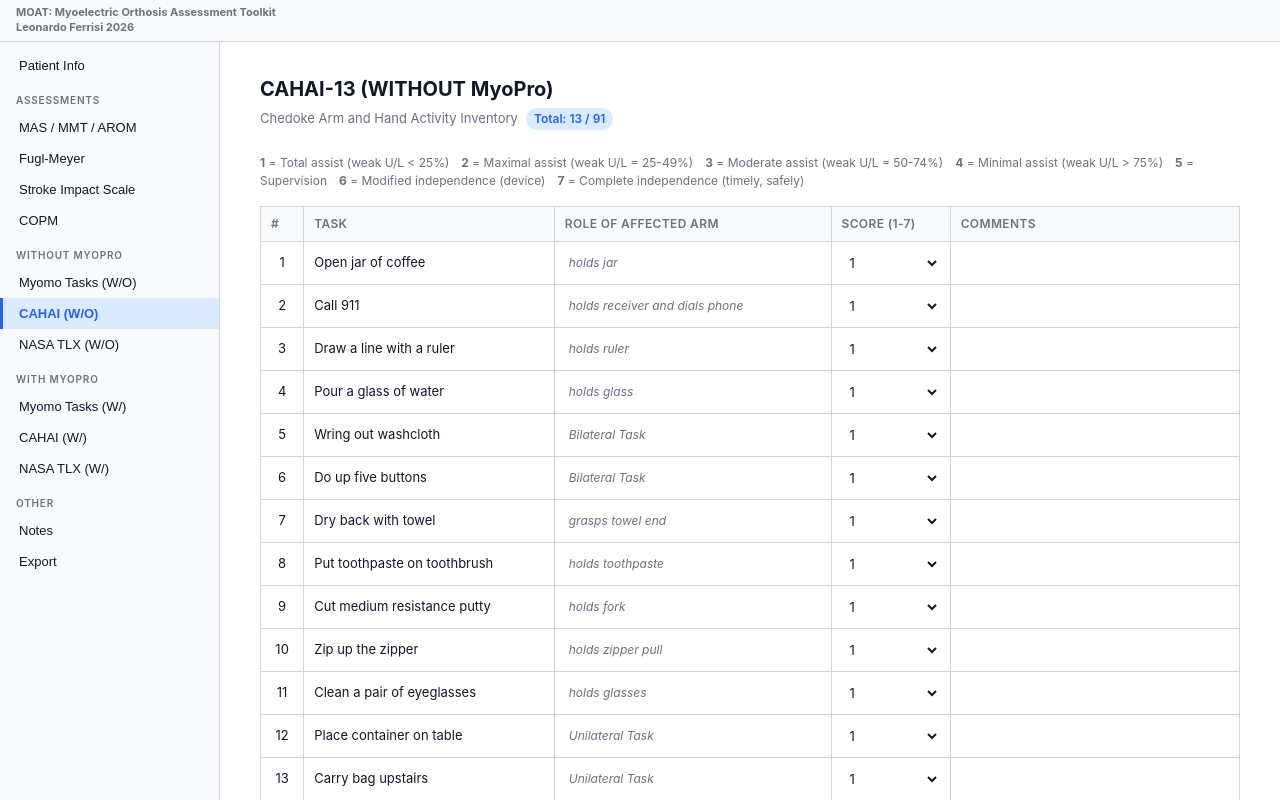
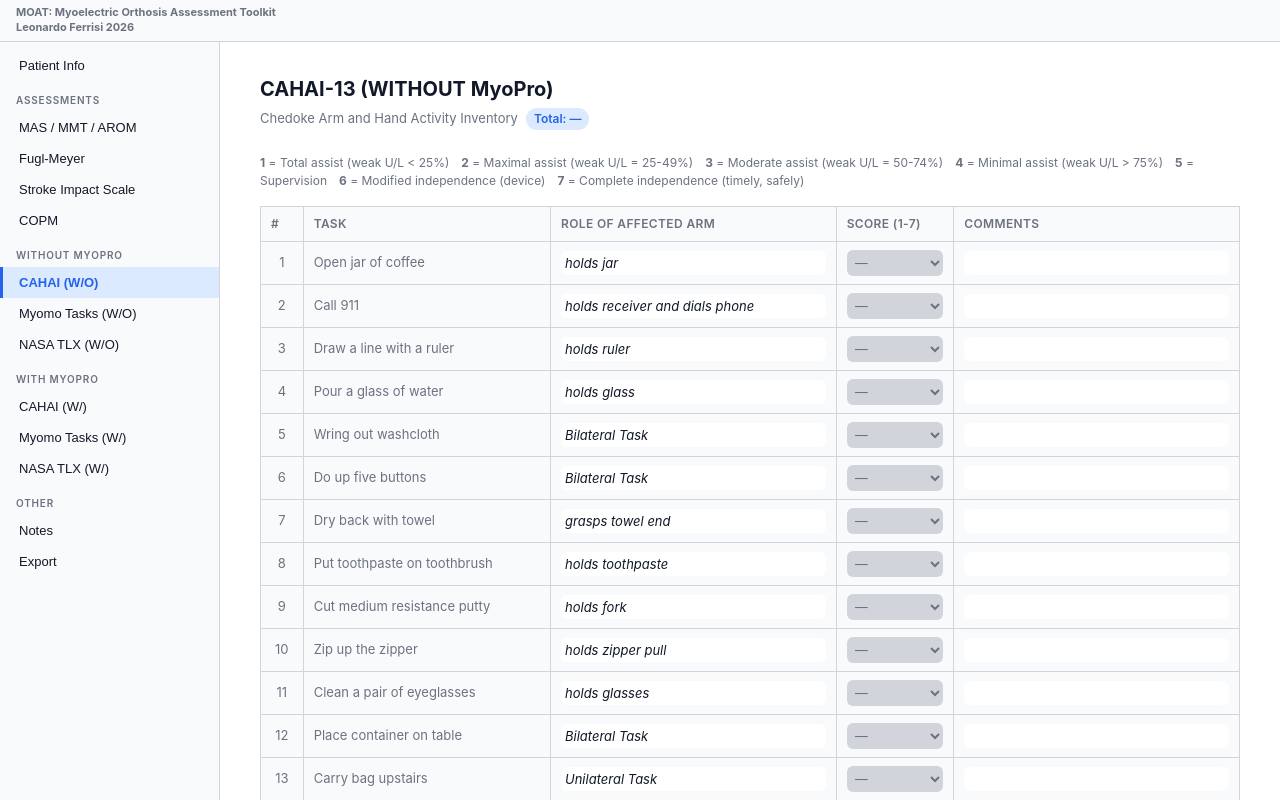
Before and after one commit to UtahNeuroroboticsLab/MOAT, a React (Vite) app in the folder moat-app-tauri/: page / in a window 1280 px wide. Both pictures are taken after a click on the button "CAHAI (W/O)". Built offline with nearby package versions, Linux system fonts and the light colour scheme.

Commit message:
updated with some notes from Devyn. Cahai is now about myomo tasks. Defaulted CAHAI scores to empty.

```diff
--- a/moat-app-tauri/src/App.css
+++ b/moat-app-tauri/src/App.css
@@ -465,6 +465,16 @@ textarea { resize: vertical; min-height: 60px; }
   font-style: italic;
 }
 
+.cahai-row-unfilled {
+  background: var(--bg-alt);
+  color: var(--text-muted);
+}
+
+.cahai-score-unfilled {
+  background: var(--border);
+  color: var(--text-muted);
+}
+
 /* ---- Navigation ---- */
 .nav-footer {
   display: flex;
--- a/moat-app-tauri/src/App.tsx
+++ b/moat-app-tauri/src/App.tsx
@@ -20,11 +20,11 @@ const sections: { id: SectionId; label: string; group?: string }[] = [
   { id: 'fugl_meyer', label: 'Fugl-Meyer' },
   { id: 'sis', label: 'Stroke Impact Scale' },
   { id: 'copm', label: 'COPM' },
-  { id: 'myomo_without', label: 'Myomo Tasks (W/O)', group: 'Without MyoPro' },
-  { id: 'cahai_without', label: 'CAHAI (W/O)' },
-  { id: 'nasa_without', label: 'NASA TLX (W/O)' },
-  { id: 'myomo_with', label: 'Myomo Tasks (W/)', group: 'With MyoPro' },
-  { id: 'cahai_with', label: 'CAHAI (W/)' },
+  { id: 'cahai_without', label: 'CAHAI (W/O)', group: 'Without MyoPro'},
+  { id: 'myomo_without', label: 'Myomo Tasks (W/O)' },
+  { id: 'nasa_without', label: 'NASA TLX (W/O)'},
+  { id: 'cahai_with', label: 'CAHAI (W/)', group: 'With MyoPro' },
+  { id: 'myomo_with', label: 'Myomo Tasks (W/)' },
   { id: 'nasa_with', label: 'NASA TLX (W/)' },
   { id: 'notes', label: 'Notes', group: 'Other' },
   { id: 'export', label: 'Export' },
--- a/moat-app-tauri/src/components/CAHAI.tsx
+++ b/moat-app-tauri/src/components/CAHAI.tsx
@@ -10,20 +10,21 @@ interface Props {
 export default function CAHAI({ data, onChange, variant }: Props) {
   const label = variant === 'without' ? 'WITHOUT MyoPro' : 'WITH MyoPro';
 
-  const updateTask = (idx: number, field: keyof CAHAIData['tasks'][0], value: string | number) => {
+  const updateTask = (idx: number, field: keyof CAHAIData['tasks'][0], value: string | number | null) => {
     const tasks = [...data.tasks];
     tasks[idx] = { ...tasks[idx], [field]: value };
     onChange({ ...data, tasks });
   };
 
-  const totalScore = data.tasks.reduce((s, t) => s + t.score, 0);
+  const totalScore = data.tasks.reduce((s, t) => s + (t.score ?? 0), 0);
+  const scoredCount = data.tasks.filter(t => t.score !== null).length;
 
   return (
     <div>
       <h2 className="section-title">CAHAI-13 ({label})</h2>
       <p className="section-subtitle">
         Chedoke Arm and Hand Activity Inventory
-        <span className="score-badge" style={{ marginLeft: 8 }}>Total: {totalScore} / 91</span>
+        <span className="score-badge" style={{ marginLeft: 8 }}>Total: {scoredCount > 0 ? `${totalScore} / ${scoredCount * 7}` : '—'}</span>
       </p>
 
       <div style={{ fontSize: 12, color: 'var(--text-muted)', marginBottom: 16 }}>
@@ -43,18 +44,23 @@ export default function CAHAI({ data, onChange, variant }: Props) {
           </tr>
         </thead>
         <tbody>
-          {cahaiTasks.map((taskDef, i) => (
-            <tr key={i}>
+          {cahaiTasks.map((taskDef, i) => {
+            const isUnfilled = data.tasks[i].score === null;
+            return (
+              <tr key={i} className={isUnfilled ? 'cahai-row-unfilled' : undefined}>
                 <td style={{ textAlign: 'center' }}>{taskDef.num}</td>
                 <td>{taskDef.task}</td>
                 <td>
                   <input type="text" value={data.tasks[i].role}
                     onChange={e => updateTask(i, 'role', e.target.value)}
-                  style={{ fontSize: 12, fontStyle: 'italic', color: 'var(--text-muted)' }} />
+                    className="cahai-role" />
                 </td>
                 <td>
-                <select value={data.tasks[i].score}
-                  onChange={e => updateTask(i, 'score', parseInt(e.target.value))}>
+                  <select
+                    value={data.tasks[i].score ?? ''}
+                    onChange={e => updateTask(i, 'score', e.target.value === '' ? null : parseInt(e.target.value))}
+                    className={isUnfilled ? 'cahai-score-unfilled' : undefined}>
+                    <option value="">—</option>
                     {[1, 2, 3, 4, 5, 6, 7].map(v => <option key={v} value={v}>{v}</option>)}
                   </select>
                 </td>
@@ -63,7 +69,8 @@ export default function CAHAI({ data, onChange, variant }: Props) {
                     onChange={e => updateTask(i, 'comment', e.target.value)} />
                 </td>
               </tr>
-          ))}
+            );
+          })}
           <tr style={{ fontWeight: 600, background: 'var(--bg-alt)' }}>
             <td colSpan={3} style={{ textAlign: 'right' }}>Total Score:</td>
             <td>{totalScore} / 91</td>
--- a/moat-app-tauri/src/components/SIS.tsx
+++ b/moat-app-tauri/src/components/SIS.tsx
@@ -7,7 +7,7 @@ interface Props {
 }
 
 export default function SIS({ data, onChange }: Props) {
-  const setItem = (domainKey: string, idx: number, value: number) => {
+  const setItem = (domainKey: string, idx: number, value: number | null) => {
     const domains = { ...data.domains };
     const arr = [...domains[domainKey]];
     arr[idx] = value;
@@ -55,7 +55,7 @@ export default function SIS({ data, onChange }: Props) {
                 {[5, 4, 3, 2, 1].map(v => (
                   <button key={v}
                     className={`likert-option ${data.domains[domain.key][idx] === v ? 'selected' : ''}`}
-                    onClick={() => setItem(domain.key, idx, v)}>
+                    onClick={() => setItem(domain.key, idx, data.domains[domain.key][idx] === v ? null : v)}>
                     {v}
                   </button>
                 ))}
--- a/moat-app-tauri/src/data/assessmentData.ts
+++ b/moat-app-tauri/src/data/assessmentData.ts
@@ -10,7 +10,7 @@ export const cahaiTasks = [
   { num: 9, task: 'Cut medium resistance putty', defaultRole: 'holds fork' },
   { num: 10, task: 'Zip up the zipper', defaultRole: 'holds zipper pull' },
   { num: 11, task: 'Clean a pair of eyeglasses', defaultRole: 'holds glasses' },
-  { num: 12, task: 'Place container on table', defaultRole: 'Unilateral Task' },
+  { num: 12, task: 'Place container on table', defaultRole: 'Bilateral Task' },
   { num: 13, task: 'Carry bag upstairs', defaultRole: 'Unilateral Task' },
 ];
 
--- a/moat-app-tauri/src/defaults.ts
+++ b/moat-app-tauri/src/defaults.ts
@@ -76,11 +76,11 @@ export function createDefaultState(): AssessmentState {
       })),
     },
     cahaiWithout: {
-      tasks: cahaiTasks.map(t => ({ role: t.defaultRole, score: 1, comment: '' })),
+      tasks: cahaiTasks.map(t => ({ role: t.defaultRole, score: null, comment: '' })),
       generalComment: '',
     },
     cahaiWith: {
-      tasks: cahaiTasks.map(t => ({ role: t.defaultRole, score: 1, comment: '' })),
+      tasks: cahaiTasks.map(t => ({ role: t.defaultRole, score: null, comment: '' })),
       generalComment: '',
     },
     nasaWithout: { mentalDemand: null, physicalDemand: null, temporalDemand: null, performance: null, effort: null, frustration: null, dimensionNotes: {} },
--- a/moat-app-tauri/src/types.ts
+++ b/moat-app-tauri/src/types.ts
@@ -70,7 +70,7 @@ export interface MyomoTasksData {
 
 export interface CAHAITask {
   role: string;
-  score: number;  // 1-7
+  score: number | null;  // 1-7, null = not recorded
   comment: string;
 }
 
--- a/moat-app-tauri/src/utils/exportXlsx.ts
+++ b/moat-app-tauri/src/utils/exportXlsx.ts
@@ -191,10 +191,11 @@ export async function exportAssessment(state: AssessmentState): Promise<any> {
     let total = 0;
     cahaiTasks.forEach((_, i) => {
       const r = 15 + i;
+      const score = cahaiData.tasks[i].score;
       sv(w, `C${r}`, cahaiData.tasks[i].role);
-      sv(w, `D${r}`, cahaiData.tasks[i].score);
+      if (score !== null) sv(w, `D${r}`, score);
       sv(w, `E${r}`, cahaiData.tasks[i].comment);
-      total += cahaiData.tasks[i].score;
+      total += score ?? 0;
     });
 
     sv(w, 'D29', total);
```
Also changed, not shown: 1 other file (tests, documents, lock files or other folders). Lines whose indentation alone changed are shown as unchanged.
